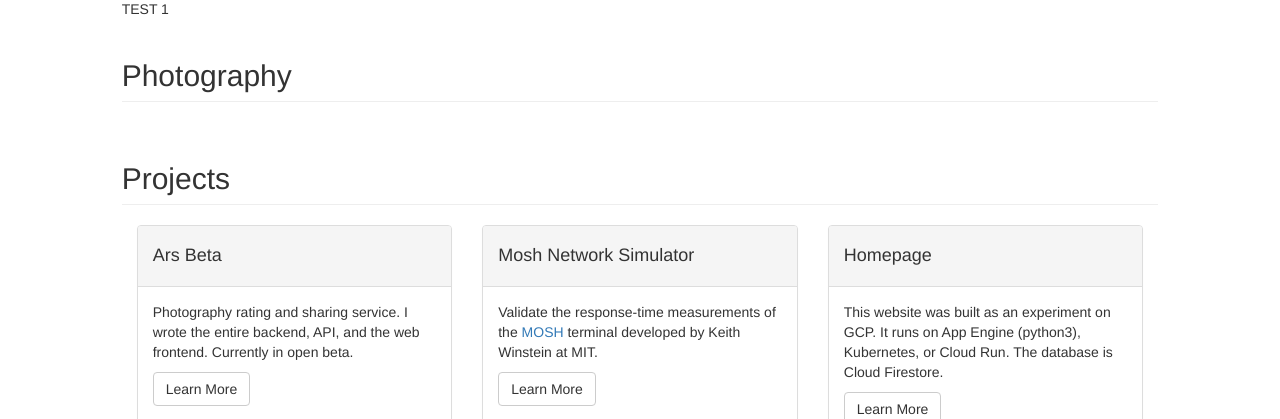
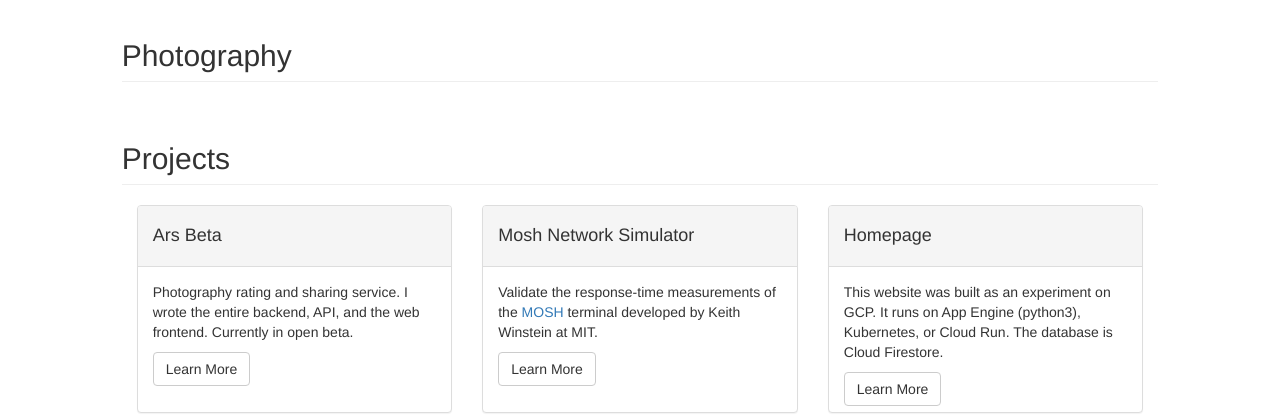
Before and after one commit to kjtmckenzie/kjtmckenzie-home, a Flask app: page / in a window 1280 px wide. Shown: the part 51-470 px from the top of the page. Run offline with Flask 2, Linux system fonts and the light colour scheme; data that the repository does not hold is empty; some libraries are stand-ins or nearby versions; grey boxes are pictures that could not be loaded.

Commit message:
removed the test for the build pipeline

```diff
--- a/templates/index.html
+++ b/templates/index.html
@@ -2,7 +2,6 @@
 
 {% block content %}
 
-TEST 1
 
 
 <!-- Portfolio Section -->
```
